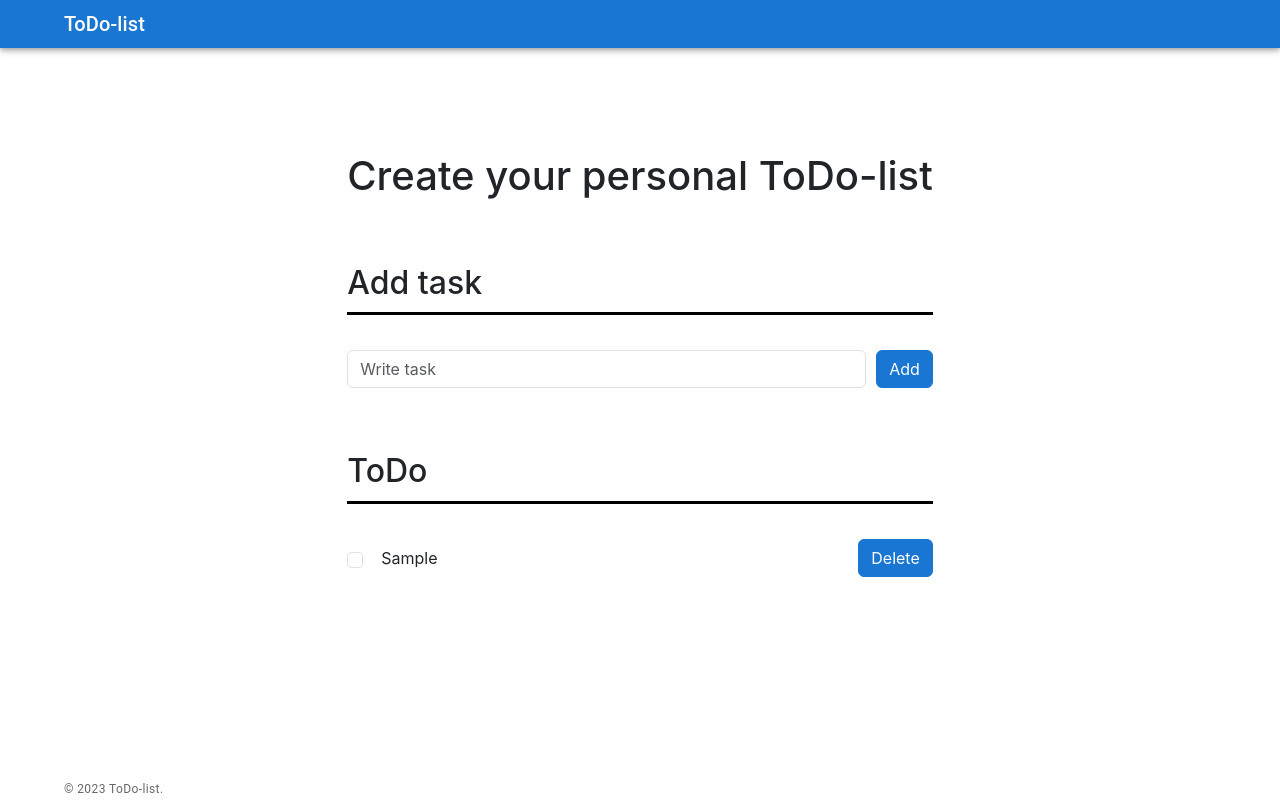
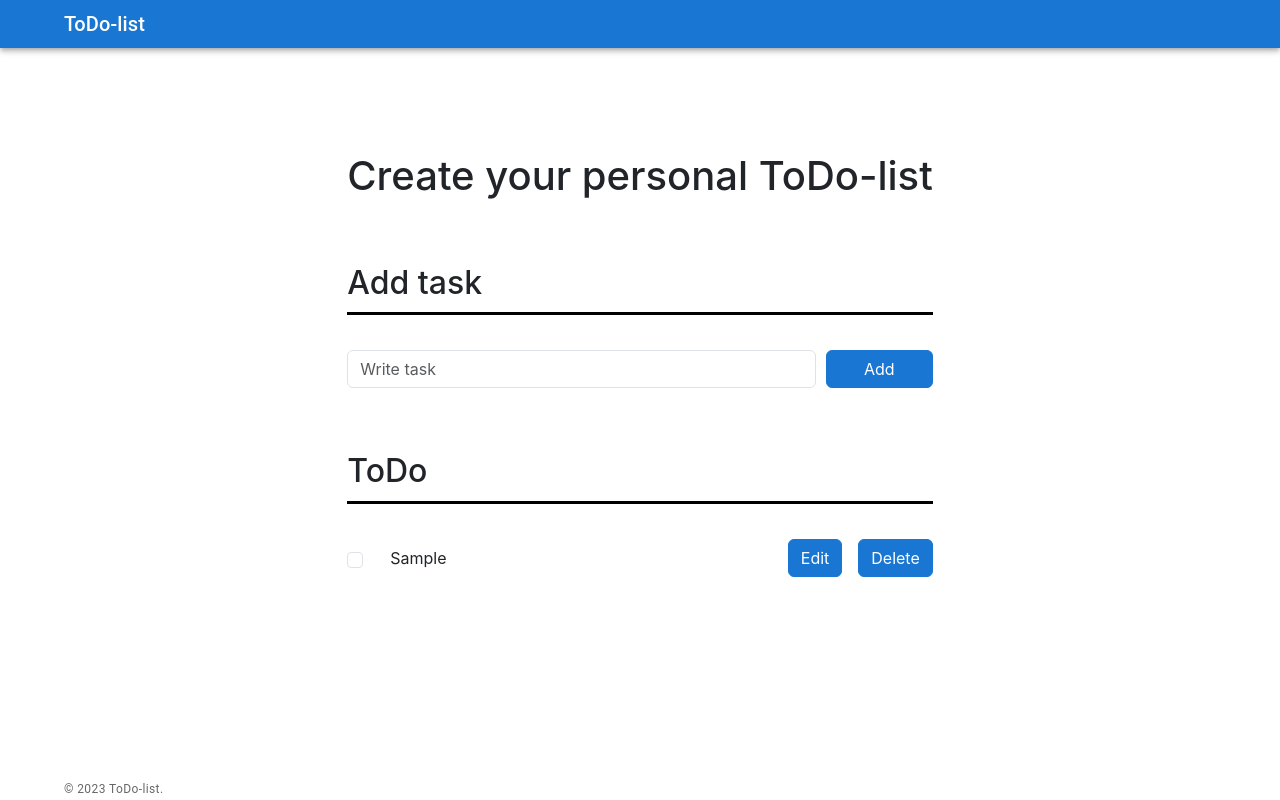
Before and after one commit to YuliaLugovaya/todo-minimal, a React (Create React App) app: page / in a window 1280 px wide. Both pictures are taken after typing "Sample" into the empty fields and a click on the button "Add". Built offline with nearby package versions, Linux system fonts and the light colour scheme.

Commit message:
feat: add edit button

```diff
--- a/src/components/Form/Form.jsx
+++ b/src/components/Form/Form.jsx
@@ -16,7 +16,8 @@ function Form() {
         payload: {
           text,
           id: Date.now(),
-          status: false
+          status: false,
+          isEditing: false,
         }
       })
     }
--- a/src/components/Main/Main.jsx
+++ b/src/components/Main/Main.jsx
@@ -4,7 +4,6 @@ import Form from '../Form/Form'
 
 
 function Main(props) {
-
   return (
     <>
       <main className='main'>
--- a/src/components/Task/Task.jsx
+++ b/src/components/Task/Task.jsx
@@ -6,6 +6,8 @@ function Task({ id, text, status }) {
   const { dispatch } = useContext(globalContext);
 
   const [checked, setChecked] = useState(false);
+  const [edit, setEdit] = useState(null);
+  const [value, setValue] = useState('');
 
   function changeStatus(id) {
     setChecked(!checked);
@@ -15,7 +17,6 @@ function Task({ id, text, status }) {
     })
   }
 
-  console.log(status)
   function removeTask(id) {
     dispatch({
       type: 'DELETE_TASK',
@@ -23,22 +24,52 @@ function Task({ id, text, status }) {
     })
   }
 
+  function editTask(id, text) {
+    setEdit(id);
+    setValue(text);
+  }
+
+  function handleSubmitEdit(id) {
+    dispatch({
+      type: 'EDIT_TASK',
+      payload: {
+        id,
+        value,
+      }
+    })
+    setEdit(null)
+  }
+
   return (
+    <>
+      {edit === id ? (
+        <form className='mb-3 add__field' onSubmit={() => handleSubmitEdit(id)}>
+          <label htmlFor="exampleInput" className="form-label"></label>
+          <input
+            className="form-control"
+            onChange={(event) => setValue(event.target.value)}
+            value={value}
+          />
+          <button type="submit" className="btn btn-primary">Update</button>
+        </form>
+      ) : (
         <div className="mb-3 form-check">
           <input
             type="checkbox"
             className="form-check-input"
             checked={status}
-        onChange={() => changeStatus(id)} />
-      <label
+            onChange={() => changeStatus(id)} /><label
               className={status ? "form-check-label complited" : "form-check-label"}
               htmlFor="exampleCheck1">
             {text}
-      </label>
-      <button className="btn btn-primary form-check-btn" onClick={() => removeTask(id)}>
+          </label><button className="btn btn-primary form-check-btn" onClick={() => editTask(id, text)}>
+            Edit
+          </button><button className="btn btn-primary form-check-btn" onClick={() => removeTask(id)}>
             Delete
           </button>
         </div>
+      )}
+    </>
   );
 }
 
--- a/src/reducers/reducer.js
+++ b/src/reducers/reducer.js
@@ -26,6 +26,17 @@ export function reducer(state, action) {
         })
       }
     }
+    case 'EDIT_TASK': {
+      const editTask = action.payload;
+      return {
+        ...state, list: state.list.map((el) => {
+          if (el.id === editTask.id) {
+            el.text = editTask.value;
+          }
+          return el;
+        })
+      }
+    }
     default: {
       return state;
     }
--- a/src/styles/App.css
+++ b/src/styles/App.css
@@ -15,7 +15,7 @@ body {
 
 .main {
   flex: 1 1 auto;
-  max-width: 1200px;
+  max-width: 700px;
   margin: 0 auto;
   padding-left: 2rem;
   padding-right: 2rem;
@@ -27,7 +27,10 @@ body {
 }
 
 .add__field {
-  display: flex;
+  display: grid;
+  grid-template-columns: 0 4fr 1fr;
+  grid-template-rows: 1fr;
+  align-items: center;
 }
 
 .task {
@@ -57,13 +60,14 @@ body {
 
 .form-check {
   display: grid;
-  grid-template-columns: 10px 5fr 5fr;
+  grid-template-columns: 19px 4fr 1fr 1fr;
   grid-template-rows: 1fr;
   align-items: center;
 }
 
 .form-check-label {
   justify-self: start;
+  word-wrap: break-word;
 }
 
 .form-check-btn {
```
Lines whose indentation alone changed are shown as unchanged.
